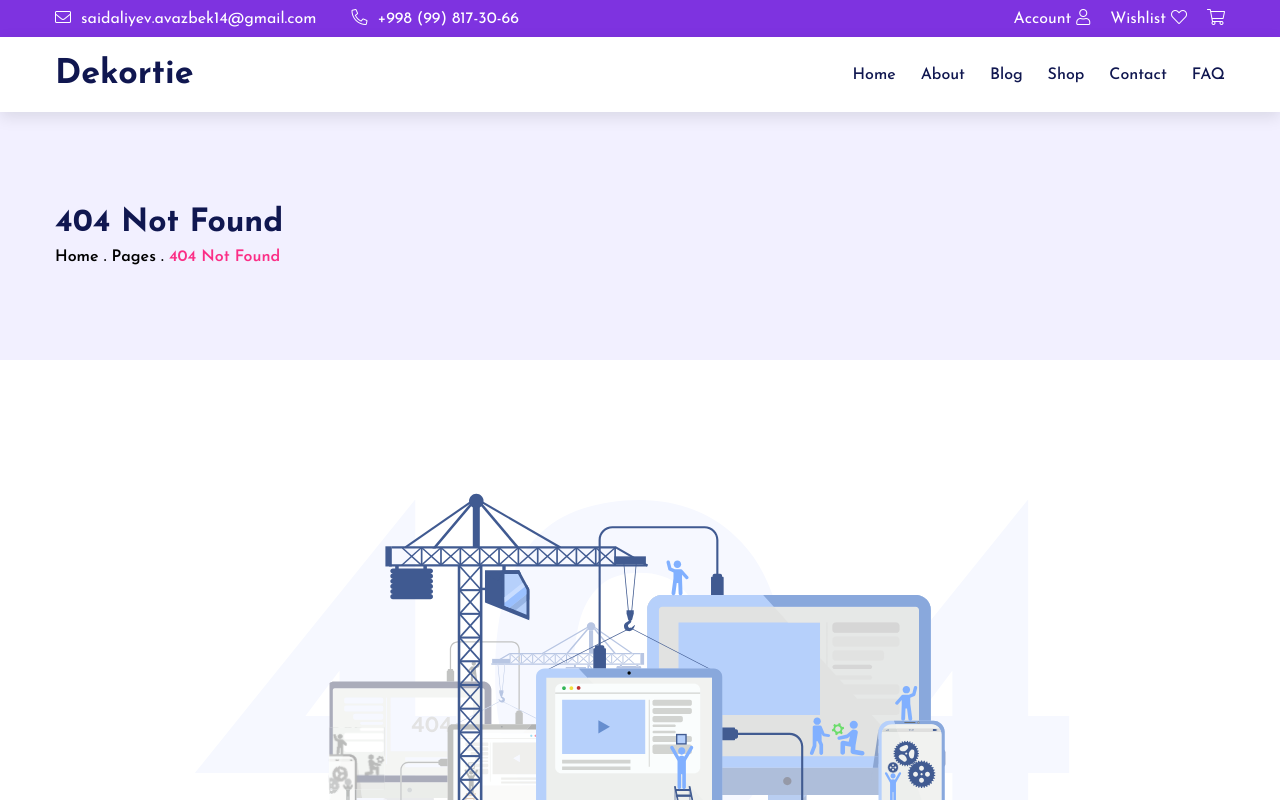
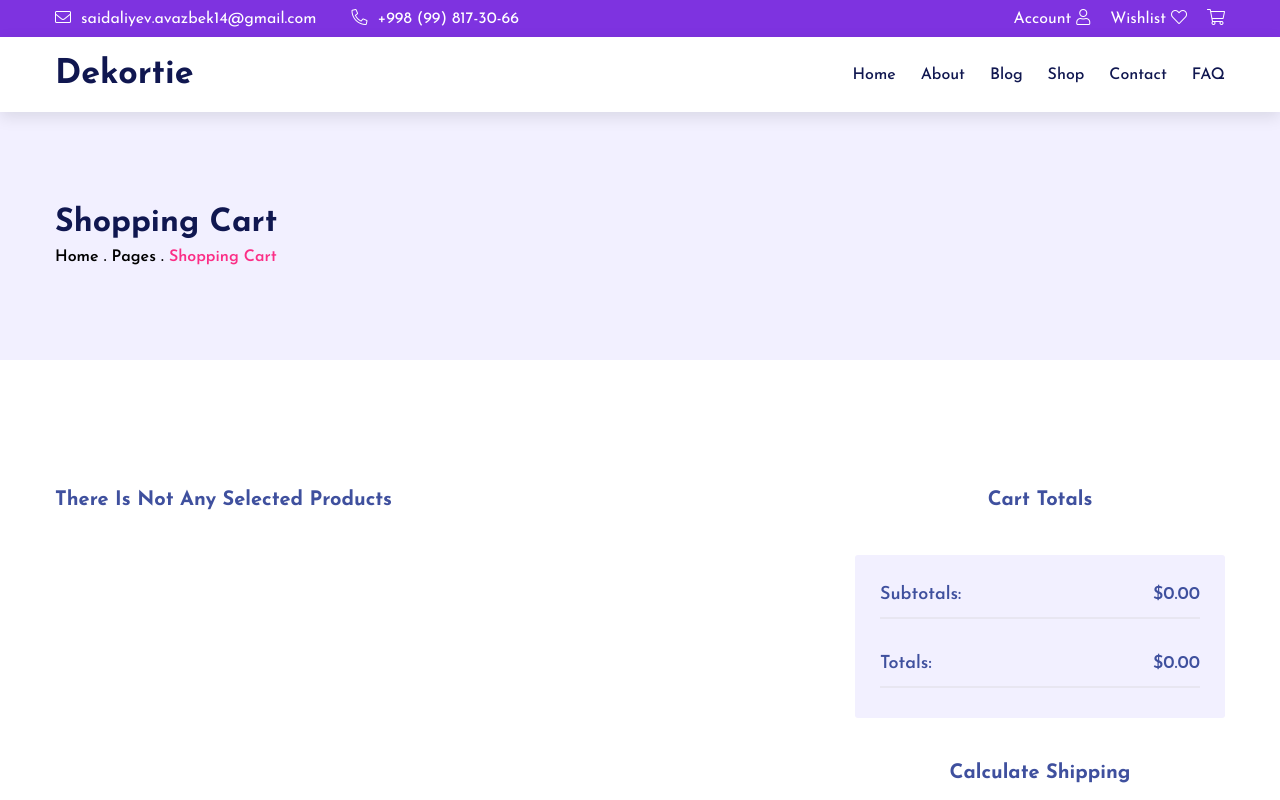
Before and after one commit to rxfr-dvpr/Dekortie-Shop, a Vue app: page /cart in a window 1280 px wide. Shown: the top 800 px of the page. Built offline with nearby package versions, Linux system fonts and the light colour scheme.

Commit message:
shop cart functionality added

```diff
--- a/src/components/HomeComponents/FtdProducts.vue
+++ b/src/components/HomeComponents/FtdProducts.vue
@@ -6,7 +6,7 @@
 
             <div class="ftd__products-cards">
                 <div class="ftd__products-cards-item" v-for="(card, idx) in store.cards" :key="idx">
-                    <img :src="productImgs[idx]" alt="" class="product-img">
+                    <img :src="card.img" alt="" class="product-img">
 
                     <div class="product-descr">
                         <p class="product-descr-name">{{ card.name }}</p>
@@ -17,7 +17,7 @@
                     <button class="view-btn" @click="this.$router.push('/shop')">view details</button>
 
                     <div class="product-options">
-                        <span class="product-options-btn"><i class="far fa-shopping-cart"></i></span>
+                        <span class="product-options-btn" @click="pushData(idx)"><i class="far fa-shopping-cart"></i></span>
                         <span class="product-options-btn"><i class="far fa-heart"></i></span>
                         <span class="product-options-btn"><i class="far fa-search-plus"></i></span>
                     </div>
@@ -30,17 +30,22 @@
 
 <script>
 import { ftdProductsStore } from "@/stores/HomeStores/ftdProductsStore.js";
-import productImg1 from "@/assets/images/homeView/ftdProducts/product-1.png";
-import productImg2 from "@/assets/images/homeView/ftdProducts/product-2.png";
-import productImg3 from "@/assets/images/homeView/ftdProducts/product-3.png";
-import productImg4 from "@/assets/images/homeView/ftdProducts/product-4.png";
+import { cartStore } from "@/stores/cartStore.js";
 
 export default {
     name: 'Features Products',
     data() {
         return {
             store: ftdProductsStore(),
-            productImgs: [productImg1, productImg2, productImg3, productImg4]
+            cartStore: cartStore()
+        }
+    },
+    methods: {
+        pushData(idx) {
+            const data = {...this.store.cards[idx]}
+            data.quantity = 1
+            data.totalPrice = data.price * data.quantity
+            this.cartStore.products.push(data)
         }
     }
 }
--- a/src/router/router.js
+++ b/src/router/router.js
@@ -60,6 +60,11 @@ const router = createRouter({
       component: () => import('@/views/AccountView.vue')
     },
     {
+      path: '/cart',
+      name: 'cart',
+      component: () => import('@/views/CartView.vue')
+    },
+    {
       path: '/:pathMatch(.*)*',
       name: '404',
       component: () => import('@/views/NotFound.vue')
--- a/src/stores/HomeStores/ftdProductsStore.js
+++ b/src/stores/HomeStores/ftdProductsStore.js
@@ -7,22 +7,26 @@ export const ftdProductsStore = defineStore('Featured Products', {
             {
                 name: 'elon series chair',
                 code: 'Y523201',
-                price: '42'
+                price: 42,
+                img: 'https://firebasestorage.googleapis.com/v0/b/dekortie-shop-storage.appspot.com/o/HomePage%2FFtdProducts%2Fproduct-1.png?alt=media&token=4d8f166c-c37c-4c36-a455-8a50d42e7a7c'
             },
             {
                 name: 'aidan sling chair',
                 code: 'Y525367',
-                price: '59'
+                price: 59,
+                img: 'https://firebasestorage.googleapis.com/v0/b/dekortie-shop-storage.appspot.com/o/HomePage%2FFtdProducts%2Fproduct-2.png?alt=media&token=29a6b666-2a2c-43e1-a8fd-62748cb4dd64'
             },
             {
                 name: 'baxton studio chair',
                 code: 'Y517932',
-                price: '35'
+                price: 35,
+                img: 'https://firebasestorage.googleapis.com/v0/b/dekortie-shop-storage.appspot.com/o/HomePage%2FFtdProducts%2Fproduct-3.png?alt=media&token=d9bc447a-69d1-4442-a849-83ddd915069f'
             },
             {
                 name: 'swanky wood chair',
                 code: 'Y564387',
-                price: '75'
+                price: 75,
+                img: 'https://firebasestorage.googleapis.com/v0/b/dekortie-shop-storage.appspot.com/o/HomePage%2FFtdProducts%2Fproduct-4.png?alt=media&token=15faf1a3-0191-441f-b0ed-ae6585f996bf'
             }
         ]
     })
--- /dev/null
+++ b/src/stores/cartStore.js
@@ -0,0 +1,31 @@
+import { defineStore } from "pinia";
+
+export const cartStore = defineStore('Cart Store', {
+    state: () => ({
+        header: {
+            title: 'shopping cart',
+            pagesList: ['home', 'pages', 'shopping cart']
+        },
+        products: [],
+        uniqueProducts: [],
+        cartTotals: {
+            title: 'cart totals',
+            taxFee: 105,
+            calcTitle: 'calculate shipping'
+        }
+    }),
+    getters: {
+        getUniqueArr() {
+            const arr = [...this.products]
+            this.uniqueProducts = arr.filter((obj, idx, self) => idx === self.findIndex((t) => t.name === obj.name && t.price === obj.price))
+            return this.uniqueProducts
+        },
+        getTotalPrice() {
+            if (this.uniqueProducts.length) {
+                let ttPrice = 0
+                this.uniqueProducts.map(item => ttPrice += item.totalPrice)
+                return ttPrice
+            }
+        }
+    }
+})
--- /dev/null
+++ b/src/views/CartView.vue
@@ -0,0 +1,213 @@
+<template>
+  <UniqueHeader :title="store.header.title" :pagesList="store.header.pagesList"/>
+
+  <section class="products__section">
+    <div class="container">
+        <div class="row">
+            <table class="selected__products-table" v-if="store.products.length">
+                <tr class="product__top-types">
+                    <th>product</th>
+                    <th>price</th>
+                    <th>quantity</th>
+                    <th>total</th>
+                </tr>
+
+                <tr class="product-item" v-for="(product, idx) in store.getUniqueArr" :key="idx">
+                    <td class="product-info">
+                        <img :src="product.img" alt="" class="product-info-img">
+                        <p class="product-info-name">{{ product.name }}</p>
+                    </td>
+
+                    <td class="product-price">${{ product.price }}.00</td>
+
+                    <td class="product-quantity">
+                        <span class="quantity-btn" @click="product.quantity > 1 ? priceChange(idx, '-'): ''">-</span>
+                            {{ product.quantity }}
+                        <span class="quantity-btn" @click="priceChange(idx, '+')">+</span>
+                    </td>
+
+                    <td class="product-total-price">${{ product.totalPrice }}.00</td>
+                </tr>
+
+                <tr>
+                    <button class="clear-btn pink-btn" @click="store.products = [], store.uniqueProducts = []">clear cart</button>
+                </tr>
+            </table>
+
+            <p class="no-product-txt" v-else>there is not any selected products</p>
+
+            <div class="cart__totals-sidebar">
+                <p class="cart__totals-title">{{ store.cartTotals.title }}</p>
+
+                <div class="cart__totals-price-info">
+                    <p class="cart__totals-subtotal">subtotals: <span>${{ store.getTotalPrice || 0 }}.00</span></p>
+                    <p class="cart__totals-withTax">totals: <span>${{ store.getTotalPrice + store.cartTotals.taxFee || 0 }}.00</span></p>
+                </div>
+
+                <p class="cart__totals-title">{{ store.cartTotals.calcTitle }}</p>
+            </div>
+
+        </div>
+    </div>
+  </section>
+</template>
+
+<script>
+import UniqueHeader from '@/components/UniqueHeader.vue'
+import { cartStore } from "@/stores/cartStore.js";
+
+export default {
+    name: 'Cart View',
+    components: {
+        UniqueHeader
+    },
+    data() {
+        return {
+            store: cartStore()
+        }
+    },
+    methods: {
+        priceChange(idx, param) {
+            if (param == '-') {
+                this.store.products[idx].quantity--
+            } else if (param == '+') {
+                this.store.products[idx].quantity++
+            }
+
+            this.store.products[idx].totalPrice = this.store.products[idx].price * this.store.products[idx].quantity
+        }
+    }
+}
+
+</script>
+
+<style lang="scss" scoped>
+
+.products__section {
+    width: 100%;
+    padding: 130px 0;
+
+    .row {
+        justify-content: space-between;
+        gap: 50px;
+    }
+
+    .selected__products-table {
+        max-width: 720px;
+        width: 100%;
+
+        .product__top-types {
+            th {
+                font-size: 20px;
+                color: var(--off-ny-blue);
+                padding-bottom: 45px;
+                text-transform: capitalize;
+            }
+        }
+
+        .product-item {
+            width: 100%;
+            text-align: left;
+            margin: 15px 0;
+            text-align: center;
+
+            .product {
+                &-info {
+                    max-width: max-content;
+                    width: 100%;
+                    display: flex;
+                    gap: 15px;
+                    align-items: center;
+
+                    &-img {
+                        max-width: 80px;
+                        width: 100%;
+                        border-radius: 5px;
+                        overflow: hidden;
+                    }
+
+                    &-name {
+                        font-size: 15px;
+                        font-weight: 500;
+                        color: var(--dark-color);
+                        text-transform: capitalize;
+                    }
+                }
+
+                &-price, &-total-price {
+                    font-size: 15px;
+                    font-weight: 500;
+                    color: var(--off-ny-blue);
+                }
+
+                &-quantity {
+                    .quantity-btn {
+                        cursor: pointer;
+                    }
+                }
+            }
+        }
+
+        .clear-btn {
+            margin-top: 30px;
+        }
+    }
+
+    .no-product-txt {
+        font-size: 20px;
+        font-weight: 700;
+        color: var(--off-ny-blue);
+        text-transform: capitalize;
+    }
+
+    .cart__totals-sidebar {
+        max-width: 370px;
+        width: 100%;
+        display: flex;
+        flex-direction: column;
+        align-items: center;
+        text-align: center;
+        row-gap: 45px;
+
+        .cart__totals {
+            &-title {
+                font-size: 20px;
+                font-weight: 700;
+                color: var(--off-ny-blue);
+                text-transform: capitalize;
+            }
+
+            &-price-info {
+                width: 100%;
+                background: var(--header-bg);
+                padding: 30px 25px;
+                border-radius: 3px;
+                display: flex;
+                flex-direction: column;
+                align-items: center;
+                row-gap: 35px;
+            }
+
+            &-subtotal, &-withTax {
+                width: 100%;
+                display: flex;
+                justify-content: space-between;
+                align-items: center;
+                text-align: start;
+                text-transform: capitalize;
+                font-size: 18px;
+                font-weight: 600;
+                color: var(--off-ny-blue);
+                padding-bottom: 13px;
+                border-bottom: 2px solid #E8E6F1;
+
+                span {
+                    color: var(--off-ny-blue);
+                }
+            }
+        }
+
+    }
+}
+
+</style>
--- a/src/views/SingleBlogView.vue
+++ b/src/views/SingleBlogView.vue
@@ -44,19 +44,36 @@
           <p class="single-blog-more-txt">
             {{ store.blogData.warning || loremTxt }}
           </p>
-
         </div>
 
         <form action="" class="blog-comment__form" @submit.prevent>
-            <input type="text" class="name-inp" v-model="store.commentForm.email" placeholder="your name">
-            <input type="email" class="email-inp" v-model="store.commentForm.name" placeholder="write your email*">
-            <textarea cols="30" rows="10" class="msg-inp" v-model="store.commentForm.msg" placeholder="write your comment"></textarea>
+          <input
+            type="text"
+            class="name-inp"
+            v-model="store.commentForm.email"
+            placeholder="your name"
+          />
+
+          <input
+            type="email"
+            class="email-inp"
+            v-model="store.commentForm.name"
+            placeholder="write your email*"
+          />
+
+          <textarea
+            cols="30"
+            rows="10"
+            class="msg-inp"
+            v-model="store.commentForm.msg"
+            placeholder="write your comment"
+          ></textarea>
+
           <button class="pink-btn submit-btn">continue shipping</button>
         </form>
       </div>
     </div>
   </section>
-
 </template>
 
 <script>
@@ -74,12 +91,11 @@ export default {
       loremTxt:
         "Lorem ipsum dolor sit amet consectetur adipisicing elit. Quibusdam beatae eveniet culpa assumenda autem eligendi ab dignissimos quo! Ab hic adipisci, veritatis deleniti esse tempore.",
     };
-  }
+  },
 };
 </script>
 
 <style lang="scss" scoped>
-
 .single-blog__section {
   width: 100%;
   padding: 115px 0;
@@ -139,7 +155,8 @@ export default {
       color: var(--ny-blue);
     }
 
-    &-txt, &-more-txt {
+    &-txt,
+    &-more-txt {
       font-size: 15px;
       color: var(--txt-purple);
       font-weight: 400;
@@ -164,8 +181,8 @@ export default {
       max-width: 47.9%;
       width: 100%;
       border-radius: 5px;
-        border: 1px solid #CDCEDC;
-        background: #FFF;
+      border: 1px solid #cdcedc;
+      background: #fff;
       outline: none;
       padding: 10px 8px;
       color: var(--txt-purple);
@@ -181,8 +198,8 @@ export default {
     textarea {
       width: 100%;
       border-radius: 5px;
-        border: 1px solid #CDCEDC;
-        background: #FFF;
+      border: 1px solid #cdcedc;
+      background: #fff;
       outline: none;
       padding: 10px 8px;
       resize: vertical;
```
Lines whose indentation alone changed are shown as unchanged.
